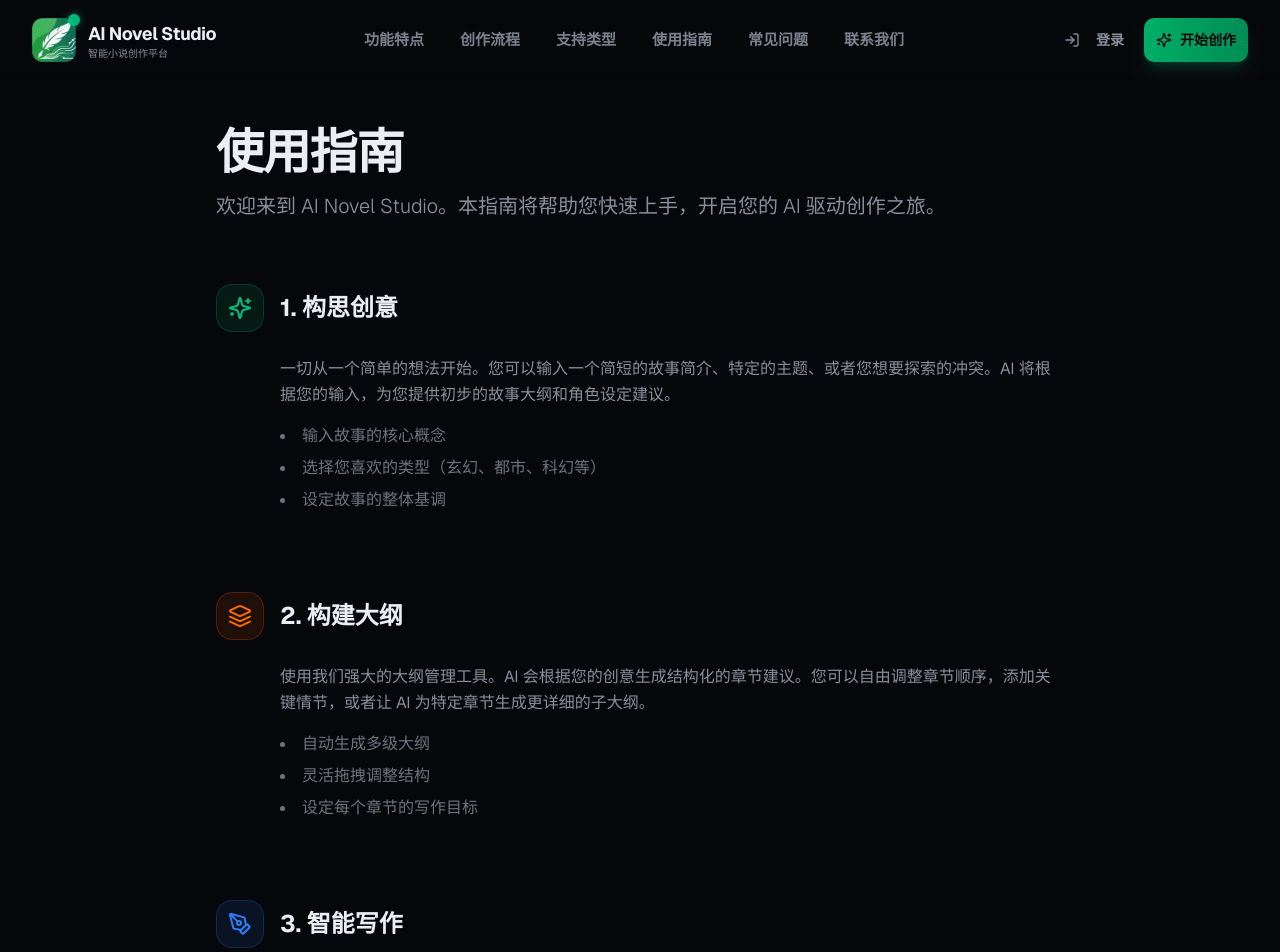
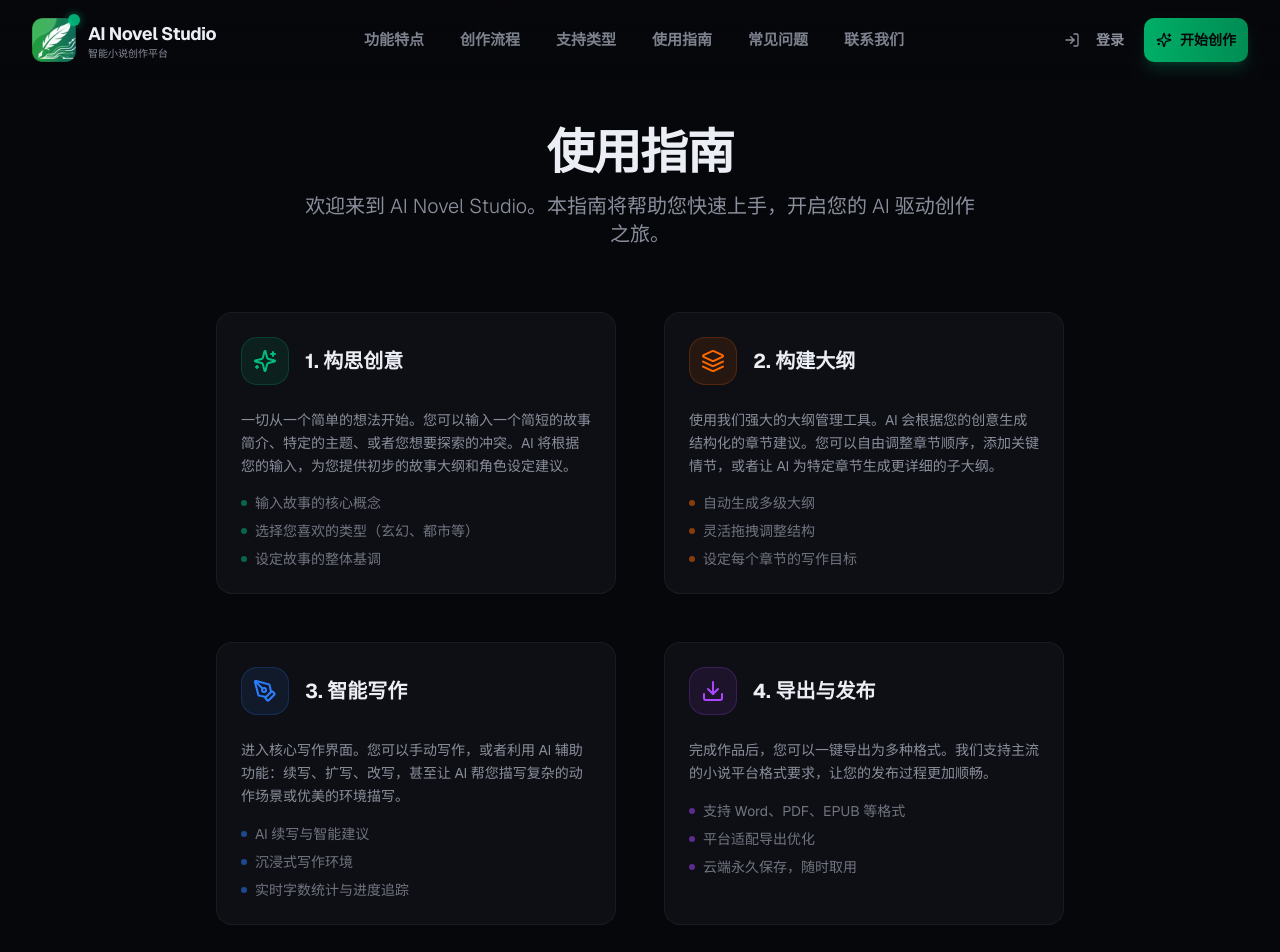
Before and after one commit to qishiyou/AI-Novel-Studio, a Next.js app: page /docs/guide in a window 1280 px wide. Shown: the top 952 px of the page. Built offline with nearby package versions, Linux system fonts and the light colour scheme.

Commit message:
style: 优化使用指南页面的排版布局，采用网格卡片设计

```diff
--- a/app/docs/guide/page.tsx
+++ b/app/docs/guide/page.tsx
@@ -11,91 +11,127 @@ export default function GuidePage() {
       <Navbar />
 
       <main className="max-w-4xl mx-auto px-6 pt-32 pb-20">
-        <div className="space-y-4 mb-16">
+        <div className="space-y-4 mb-16 text-center">
           <h1 className="text-4xl md:text-5xl font-bold text-foreground tracking-tight">使用指南</h1>
-          <p className="text-xl text-muted-foreground font-light">
+          <p className="text-xl text-muted-foreground font-light max-w-2xl mx-auto">
             欢迎来到 AI Novel Studio。本指南将帮助您快速上手，开启您的 AI 驱动创作之旅。
           </p>
         </div>
 
 
-        <div className="space-y-20">
+        <div className="grid gap-12 md:grid-cols-2">
           {/* Step 1 */}
-          <section className="space-y-6">
+          <section className="space-y-6 p-6 rounded-2xl bg-card border border-border/50 hover:border-emerald-500/20 transition-all duration-300">
             <div className="flex items-center gap-4">
-              <div className="w-12 h-12 rounded-2xl bg-emerald-500/10 border border-emerald-500/20 flex items-center justify-center text-emerald-500">
+              <div className="w-12 h-12 rounded-2xl bg-emerald-500/10 border border-emerald-500/20 flex items-center justify-center text-emerald-500 shrink-0">
                 <Sparkles className="w-6 h-6" />
               </div>
-              <h2 className="text-2xl font-bold text-foreground">1. 构思创意</h2>
+              <h2 className="text-xl font-bold text-foreground">1. 构思创意</h2>
             </div>
-            <div className="pl-16 space-y-4">
-              <p className="leading-relaxed text-muted-foreground">
+            <div className="space-y-4">
+              <p className="leading-relaxed text-muted-foreground text-sm">
                 一切从一个简单的想法开始。您可以输入一个简短的故事简介、特定的主题、或者您想要探索的冲突。AI 将根据您的输入，为您提供初步的故事大纲和角色设定建议。
               </p>
-              <ul className="list-disc list-inside space-y-2 text-muted-foreground/80">
-                <li>输入故事的核心概念</li>
-                <li>选择您喜欢的类型（玄幻、都市、科幻等）</li>
-                <li>设定故事的整体基调</li>
+              <ul className="space-y-2 text-sm text-muted-foreground/80">
+                <li className="flex items-center gap-2">
+                  <span className="w-1.5 h-1.5 rounded-full bg-emerald-500/50" />
+                  输入故事的核心概念
+                </li>
+                <li className="flex items-center gap-2">
+                  <span className="w-1.5 h-1.5 rounded-full bg-emerald-500/50" />
+                  选择您喜欢的类型（玄幻、都市等）
+                </li>
+                <li className="flex items-center gap-2">
+                  <span className="w-1.5 h-1.5 rounded-full bg-emerald-500/50" />
+                  设定故事的整体基调
+                </li>
               </ul>
             </div>
           </section>
 
           {/* Step 2 */}
-          <section className="space-y-6">
+          <section className="space-y-6 p-6 rounded-2xl bg-card border border-border/50 hover:border-orange-500/20 transition-all duration-300">
             <div className="flex items-center gap-4">
-              <div className="w-12 h-12 rounded-2xl bg-orange-500/10 border border-orange-500/20 flex items-center justify-center text-orange-500">
+              <div className="w-12 h-12 rounded-2xl bg-orange-500/10 border border-orange-500/20 flex items-center justify-center text-orange-500 shrink-0">
                 <Layers className="w-6 h-6" />
               </div>
-              <h2 className="text-2xl font-bold text-foreground">2. 构建大纲</h2>
+              <h2 className="text-xl font-bold text-foreground">2. 构建大纲</h2>
             </div>
-            <div className="pl-16 space-y-4">
-              <p className="leading-relaxed text-muted-foreground">
+            <div className="space-y-4">
+              <p className="leading-relaxed text-muted-foreground text-sm">
                 使用我们强大的大纲管理工具。AI 会根据您的创意生成结构化的章节建议。您可以自由调整章节顺序，添加关键情节，或者让 AI 为特定章节生成更详细的子大纲。
               </p>
-              <ul className="list-disc list-inside space-y-2 text-muted-foreground/80">
-                <li>自动生成多级大纲</li>
-                <li>灵活拖拽调整结构</li>
-                <li>设定每个章节的写作目标</li>
+              <ul className="space-y-2 text-sm text-muted-foreground/80">
+                <li className="flex items-center gap-2">
+                  <span className="w-1.5 h-1.5 rounded-full bg-orange-500/50" />
+                  自动生成多级大纲
+                </li>
+                <li className="flex items-center gap-2">
+                  <span className="w-1.5 h-1.5 rounded-full bg-orange-500/50" />
+                  灵活拖拽调整结构
+                </li>
+                <li className="flex items-center gap-2">
+                  <span className="w-1.5 h-1.5 rounded-full bg-orange-500/50" />
+                  设定每个章节的写作目标
+                </li>
               </ul>
             </div>
           </section>
 
           {/* Step 3 */}
-          <section className="space-y-6">
+          <section className="space-y-6 p-6 rounded-2xl bg-card border border-border/50 hover:border-blue-500/20 transition-all duration-300">
             <div className="flex items-center gap-4">
-              <div className="w-12 h-12 rounded-2xl bg-blue-500/10 border border-blue-500/20 flex items-center justify-center text-blue-500">
+              <div className="w-12 h-12 rounded-2xl bg-blue-500/10 border border-blue-500/20 flex items-center justify-center text-blue-500 shrink-0">
                 <PenTool className="w-6 h-6" />
               </div>
-              <h2 className="text-2xl font-bold text-foreground">3. 智能写作</h2>
+              <h2 className="text-xl font-bold text-foreground">3. 智能写作</h2>
             </div>
-            <div className="pl-16 space-y-4">
-              <p className="leading-relaxed text-muted-foreground">
+            <div className="space-y-4">
+              <p className="leading-relaxed text-muted-foreground text-sm">
                 进入核心写作界面。您可以手动写作，或者利用 AI 辅助功能：续写、扩写、改写，甚至让 AI 帮您描写复杂的动作场景或优美的环境描写。
               </p>
-              <ul className="list-disc list-inside space-y-2 text-muted-foreground/80">
-                <li>AI 续写与智能建议</li>
-                <li>沉浸式写作环境</li>
-                <li>实时字数统计与进度追踪</li>
+              <ul className="space-y-2 text-sm text-muted-foreground/80">
+                <li className="flex items-center gap-2">
+                  <span className="w-1.5 h-1.5 rounded-full bg-blue-500/50" />
+                  AI 续写与智能建议
+                </li>
+                <li className="flex items-center gap-2">
+                  <span className="w-1.5 h-1.5 rounded-full bg-blue-500/50" />
+                  沉浸式写作环境
+                </li>
+                <li className="flex items-center gap-2">
+                  <span className="w-1.5 h-1.5 rounded-full bg-blue-500/50" />
+                  实时字数统计与进度追踪
+                </li>
               </ul>
             </div>
           </section>
 
           {/* Step 4 */}
-          <section className="space-y-6">
+          <section className="space-y-6 p-6 rounded-2xl bg-card border border-border/50 hover:border-purple-500/20 transition-all duration-300">
             <div className="flex items-center gap-4">
-              <div className="w-12 h-12 rounded-2xl bg-purple-500/10 border border-purple-500/20 flex items-center justify-center text-purple-500">
+              <div className="w-12 h-12 rounded-2xl bg-purple-500/10 border border-purple-500/20 flex items-center justify-center text-purple-500 shrink-0">
                 <Download className="w-6 h-6" />
               </div>
-              <h2 className="text-2xl font-bold text-foreground">4. 导出与发布</h2>
+              <h2 className="text-xl font-bold text-foreground">4. 导出与发布</h2>
             </div>
-            <div className="pl-16 space-y-4">
-              <p className="leading-relaxed text-muted-foreground">
+            <div className="space-y-4">
+              <p className="leading-relaxed text-muted-foreground text-sm">
                 完成作品后，您可以一键导出为多种格式。我们支持主流的小说平台格式要求，让您的发布过程更加顺畅。
               </p>
-              <ul className="list-disc list-inside space-y-2 text-muted-foreground/80">
-                <li>支持 Word、PDF、EPUB 等格式</li>
-                <li>平台适配导出优化</li>
-                <li>云端永久保存，随时取用</li>
+              <ul className="space-y-2 text-sm text-muted-foreground/80">
+                <li className="flex items-center gap-2">
+                  <span className="w-1.5 h-1.5 rounded-full bg-purple-500/50" />
+                  支持 Word、PDF、EPUB 等格式
+                </li>
+                <li className="flex items-center gap-2">
+                  <span className="w-1.5 h-1.5 rounded-full bg-purple-500/50" />
+                  平台适配导出优化
+                </li>
+                <li className="flex items-center gap-2">
+                  <span className="w-1.5 h-1.5 rounded-full bg-purple-500/50" />
+                  云端永久保存，随时取用
+                </li>
               </ul>
             </div>
           </section>
```
